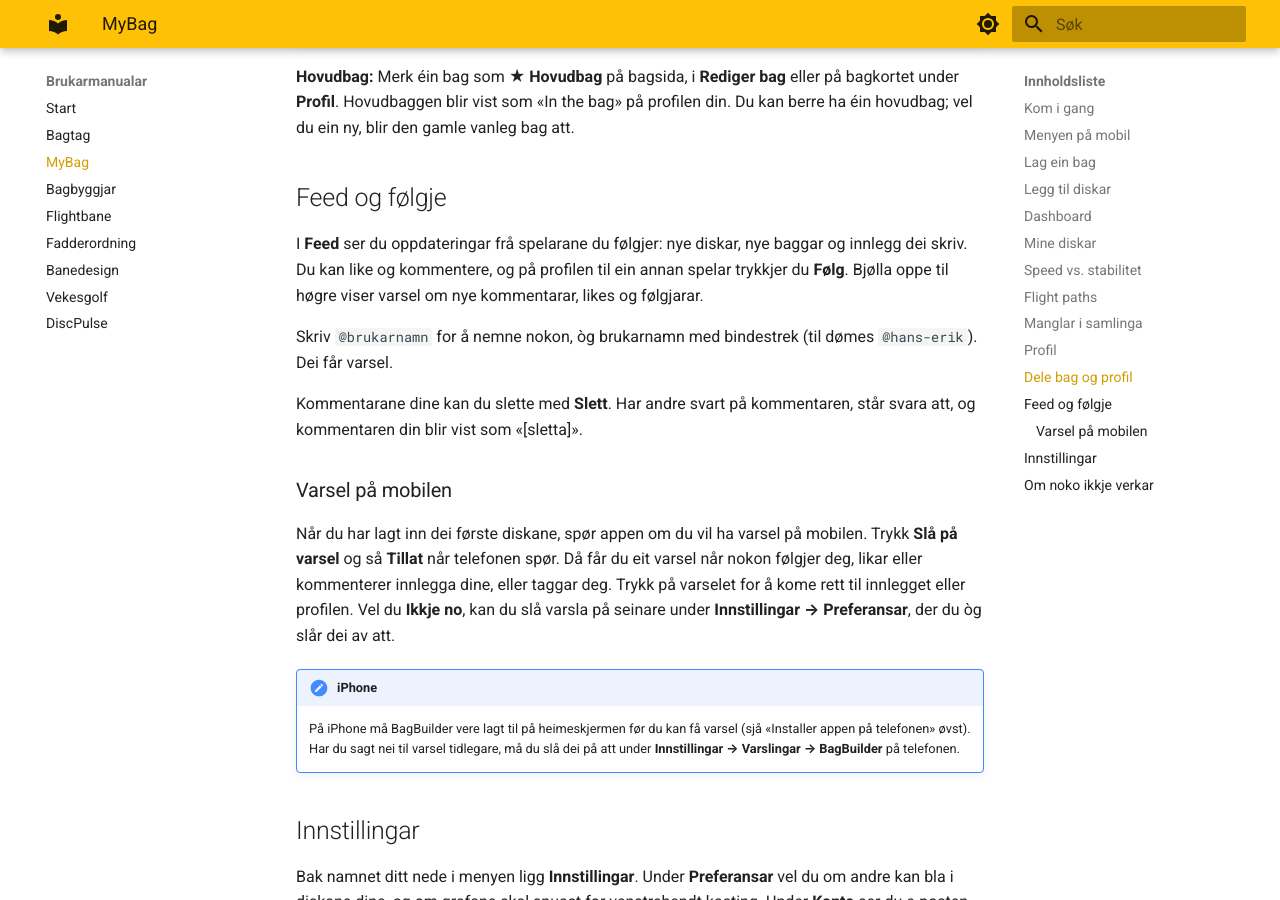
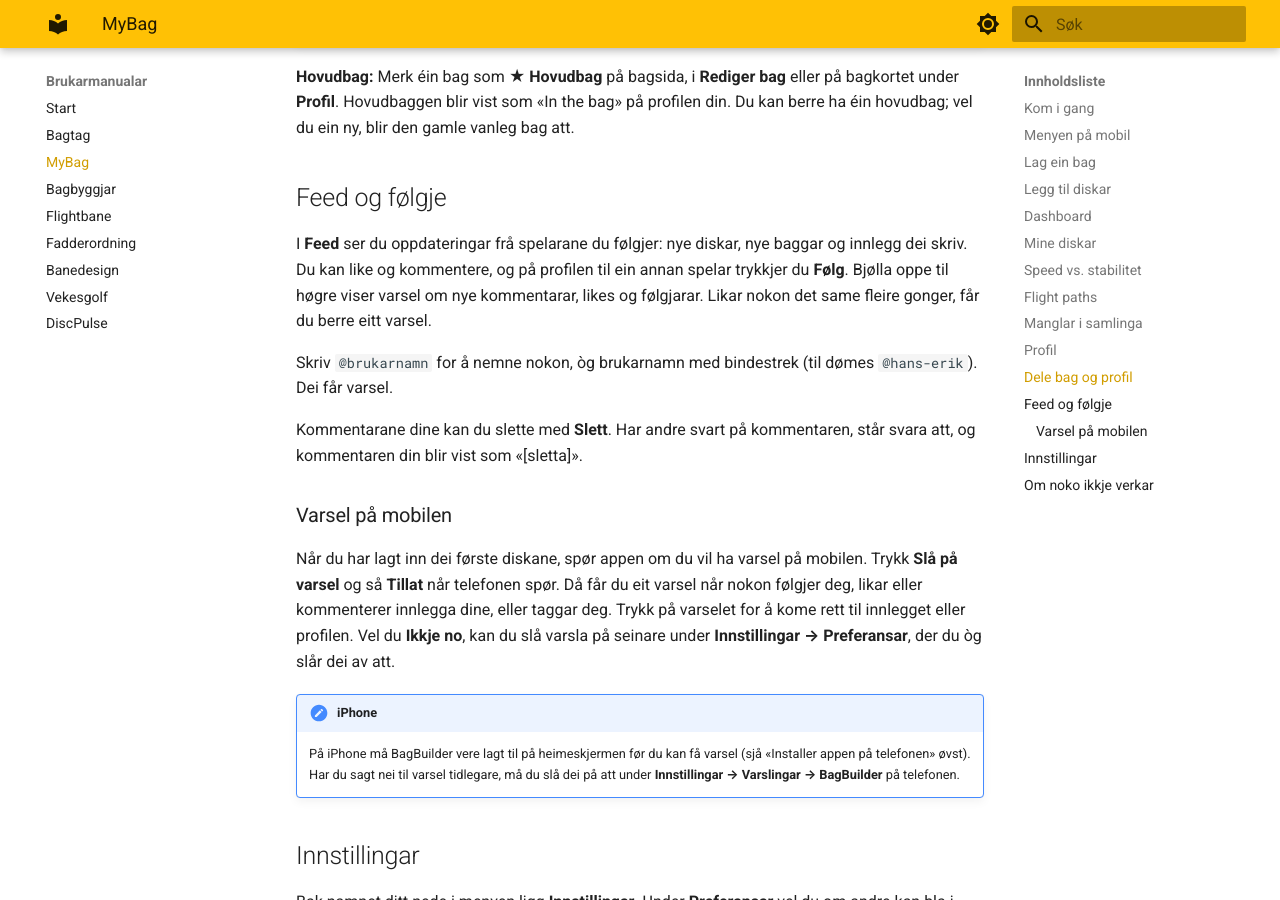
Before and after one commit to hanses89/manuals, an MkDocs documentation site: the page built from docs/bag.md, in a window 1280 px wide and 900 px high, scrolled down 4906 px. Built offline with MkDocs 1.6.1 and Material for MkDocs 9.7.7, drawn with Linux system fonts in a browser that asks for light colours.

Commit message:
manual: sync from bag.kvamdgs.no @ 1060324912675cc8ebaa4c34e33d12c80ecb716f

```diff
--- a/docs/bag.md
+++ b/docs/bag.md
@@ -217,7 +217,8 @@ vanleg bag att.
 I **Feed** ser du oppdateringar frå spelarane du følgjer: nye diskar, nye
 baggar og innlegg dei skriv. Du kan like og kommentere, og på profilen til ein
 annan spelar trykkjer du **Følg**. Bjølla oppe til høgre viser varsel om nye
-kommentarar, likes og følgjarar.
+kommentarar, likes og følgjarar. Likar nokon det same fleire gonger, får du
+berre eitt varsel.
 
 Skriv `@brukarnamn` for å nemne nokon, òg brukarnamn med bindestrek
 (til dømes `@hans-erik`). Dei får varsel.
```
